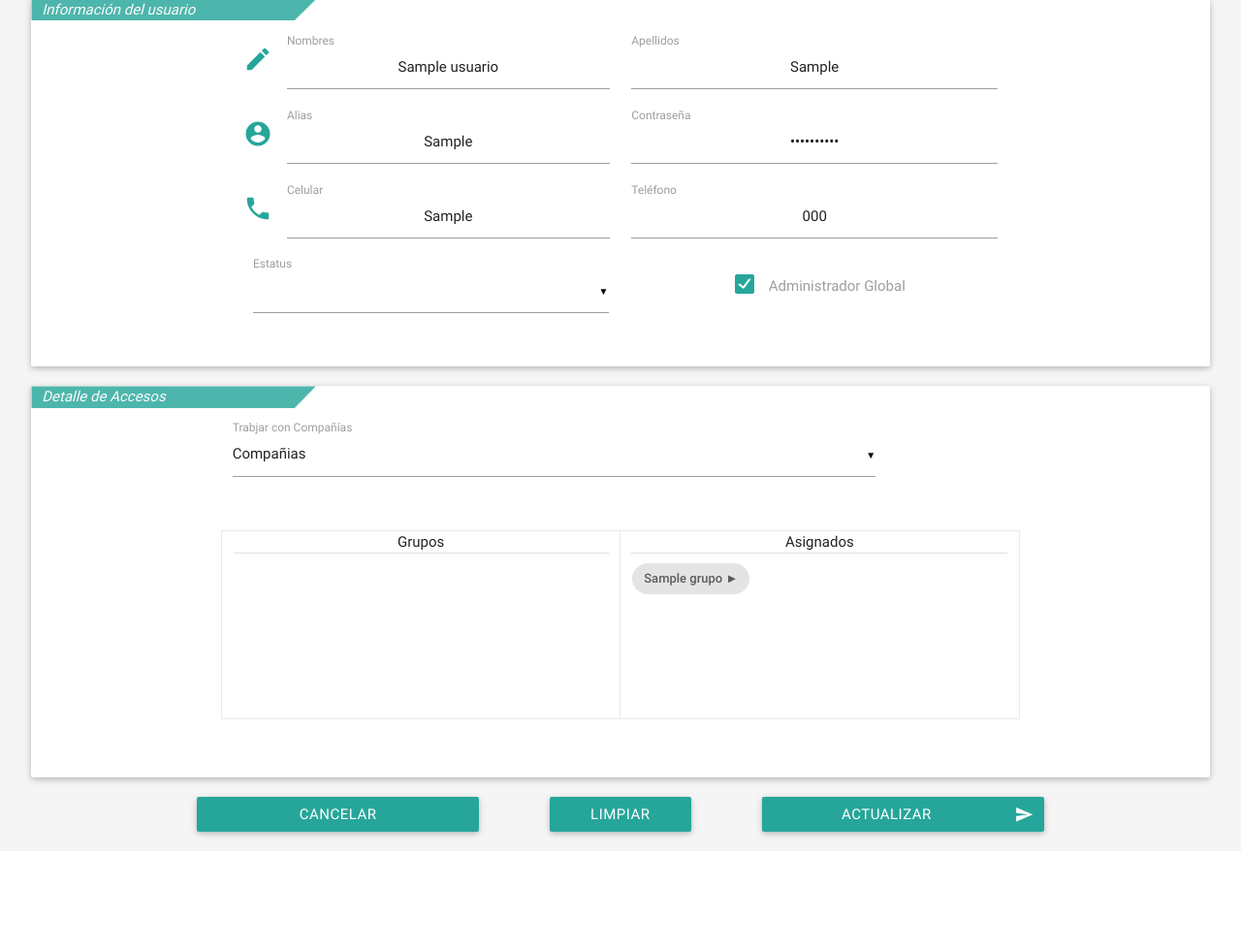
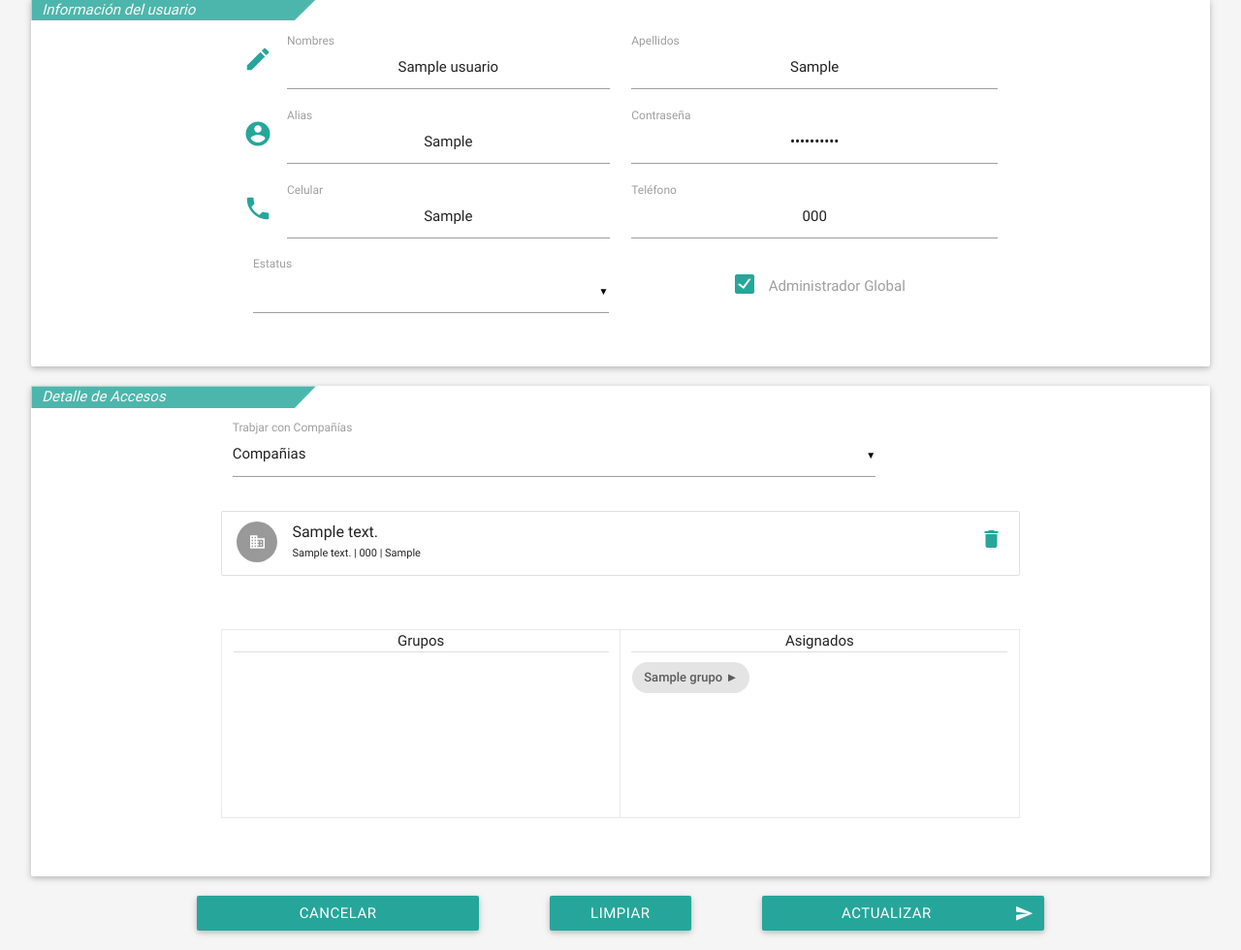
Before and after one commit to roque510/armada, a PHP site: the page made by index.php in a window 1280 px wide. Shown: the part 183-1163 px from the top of the page at 97% size. Before the commit the page ends 1049 px from the top, so only its background shows below. Run offline with PHP 8.4, Linux system fonts and the light colour scheme; the visitor is signed in with stand-in values (Sample User, id 1); tables that the repository leaves empty hold one stand-in row (values such as "Sample post"); some libraries are stand-ins or nearby versions.

Commit message:
Modulo de seguridad terminado 100%

```diff
--- a/Modulos/edit_seguridad.modulo.php
+++ b/Modulos/edit_seguridad.modulo.php
@@ -169,6 +169,38 @@
       </div>
       -->
     </div>
+
+    <?php
+        $count = $database->count("usuarios_cias", ["usuario_id" => $usr_id]);
+        //echo $count;
+        if ($count <> 0) {
+            $datas = $database->query("SELECT usuarios_cias.usuario_id, usuarios_cias.cia_id, cias.cia_descripcion, cias.cia_direccion ,cias.cia_telefono, cias.cia_contacto FROM usuarios_cias INNER JOIN cias ON usuarios_cias.cia_id = cias.cia_id WHERE usuarios_cias.usuario_id = ".$usr_id.";");
+
+                echo '<div id="cias_asignadas" class="row container">
+                        <ul id="ul_cias_asignadas" class="collection">';
+                            foreach($datas as $data){
+                                  $direccion = (is_null($data["cia_direccion"])) ? "DIRECCION: " : $data["cia_descripcion"];
+                                  $telefono = (is_null($data["cia_telefono"])) ? "TELEFONO: " : $data["cia_telefono"];
+                                  $contacto = (is_null($data["cia_contacto"])) ? "CONTACTO: " : $data["cia_contacto"];
+                              echo ' <li id=cia_'.$data["cia_id"].' value="test" class="collection-item avatar" style="min-height:63px">
+                                      <input type="hidden" name="usuario_cia_id_asignadas[]" value='.$data["cia_id"].'>
+                                      <i class="material-icons circle">business</i>
+                                      <span class="title">'.$data["cia_descripcion"].'</span>
+                                      <p style="font-size: 11px;">'.$direccion.' | '.$telefono.' | '.$contacto.'</p>
+                                      <a href="javascript: delete_cia_asignada(\''.$data["cia_id"].'\')" class="secondary-content"><i class="material-icons">delete</i></a>
+                                    </li>';//Cambiar el HREF para que elimine las comapñias
+                              $i++;
+                            }
+                echo '  </ul>
+                      </div>';
+
+
+        /*    foreach($datas as $data){
+                    echo '<option class="cias_id_values" value="'.$data["cia_id"].'">'.$data["cia_descripcion"].'</option>:' ;
+                    $i++;
+                  }    */
+        }
+    ?>
     <!--
     <div id="cias_asignadas" class="row container">
       <ul id="ul_cias_asignadas" class="collection">
@@ -428,6 +460,8 @@ $(document).ready(function() {
 
     });
 
+
+
     $("#btn_cancelar").click(function(){
           alert("cancelar");
 
@@ -458,4 +492,10 @@ $(document).ready(function() {
 
 });
 
+  function delete_cia_asignada(cia){
+      alert("delete"+' '+cia);
+      var li = document.getElementById( 'cia_'+cia );
+      li.parentNode.removeChild( li );
+    }
+
 </script>
--- a/config.php
+++ b/config.php
@@ -3,7 +3,7 @@ GLOBAL $SVR,$USR,$PW,$DB;
 
 $DB= "db_credistar";
 $SVR = "localhost";
-$PW = "";
+$PW = "golden sun";
 $USR = "root";
 
 $database = new medoo([
```
Also changed, not shown: Modulos/update_seguridad.php (+15 -3 lines), Modulos/seguridad_bk08032016.modulo.php (renamed from Modulos/seguridad.modulo_backup_08.03.2016.php), Modulos/seguridad_bk24042016.modulo.php (renamed from Modulos/seguridad.modulo_backup_24.04.2016.php), Modulos/seguridad_bkl05032016.modulo.php (renamed from Modulos/seguridad.modulo_backup_05.03.2016.php).
